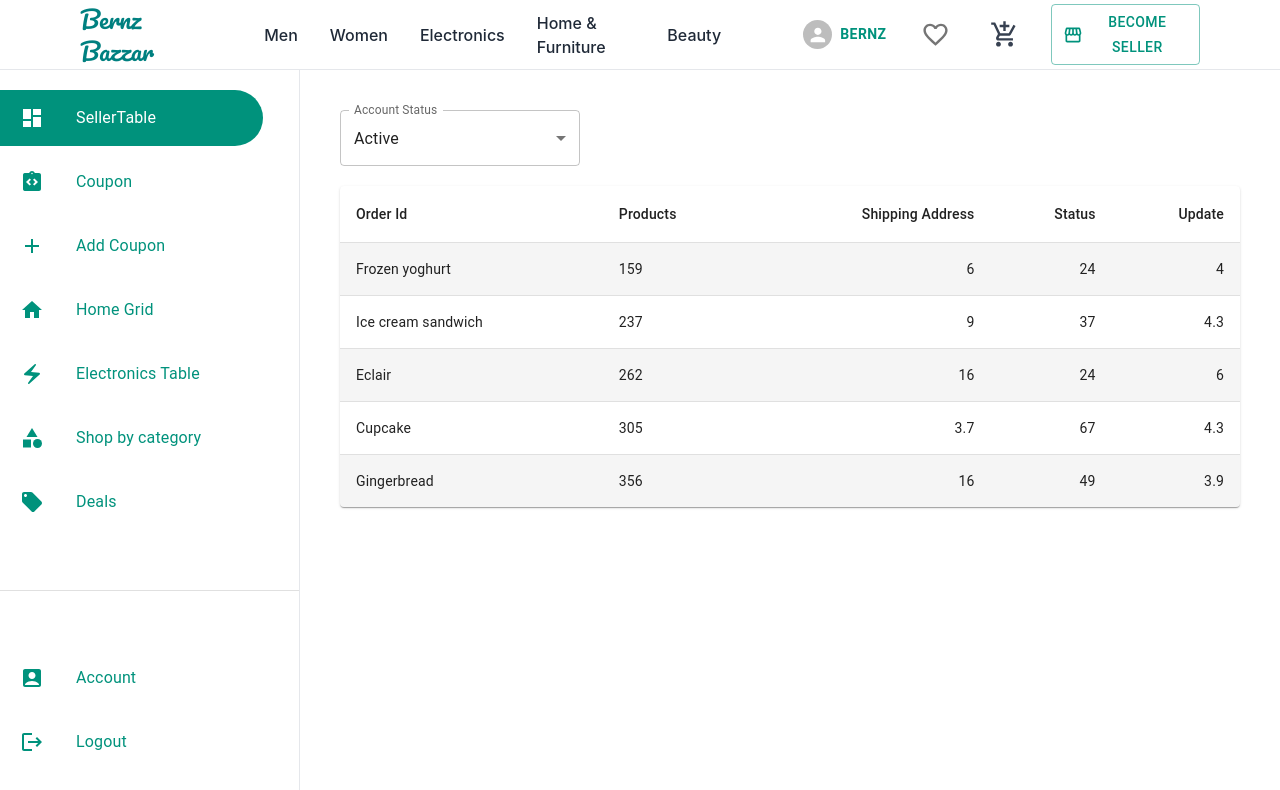
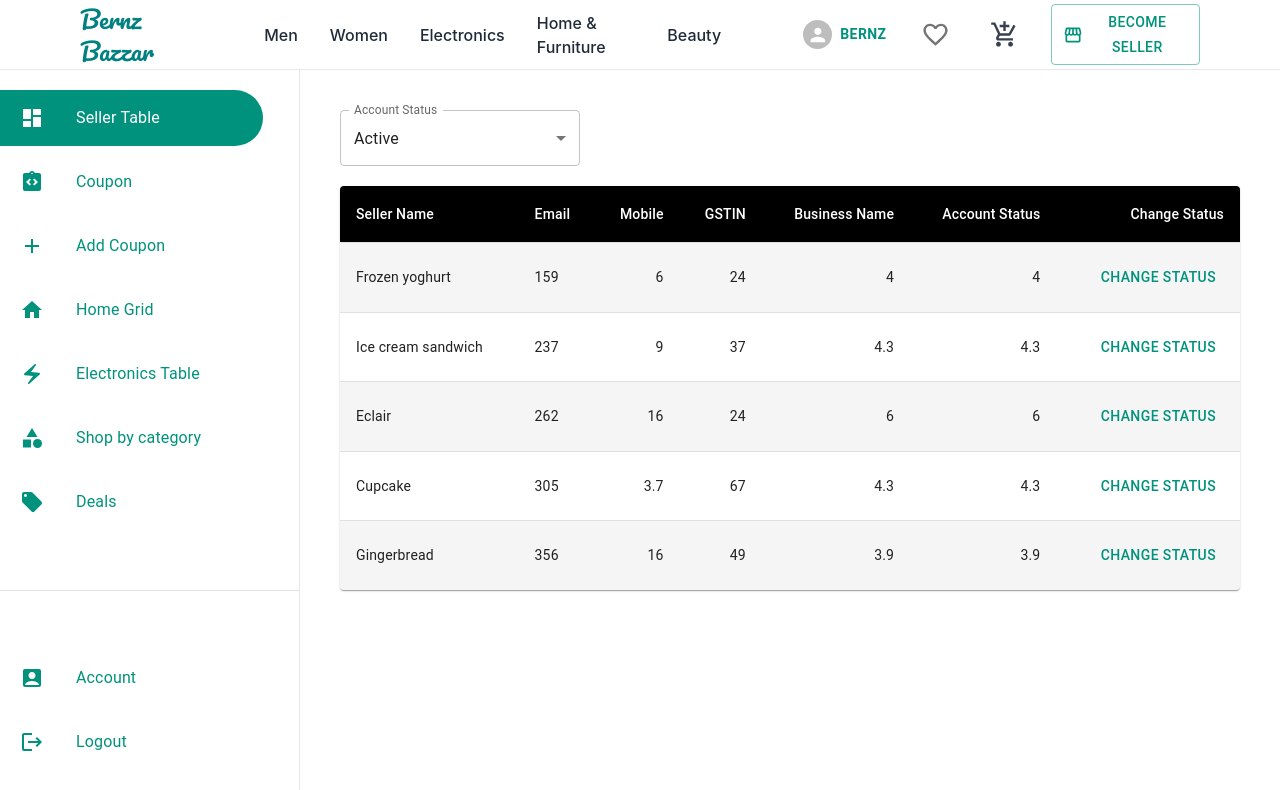
Before and after one commit to Bernie05/eCommerceJava-React, a React (Create React App) app in the folder frontend-ecommerce/: page /admin in a window 1280 px wide. Shown: the top 790 px of the page. Built offline with nearby package versions, Linux system fonts and the light colour scheme; some icons are missing.

Commit message:
add table for coupon and dashboard

```diff
--- a/frontend-ecommerce/src/admin/components/AdminDrawerList.tsx
+++ b/frontend-ecommerce/src/admin/components/AdminDrawerList.tsx
@@ -14,7 +14,7 @@ import {
 
 const menu1 = [
   {
-    name: "SellerTable",
+    name: "Seller Table",
     path: "/admin",
     icon: <Dashboard className="text-primary-color" />,
     activeIcon: <Dashboard className="text-white" />,
--- a/frontend-ecommerce/src/admin/pages/coupon/AddCouponForm.tsx
+++ b/frontend-ecommerce/src/admin/pages/coupon/AddCouponForm.tsx
@@ -1,8 +1,109 @@
 import React from 'react'
+import { useFormik } from 'formik'
+import { Dayjs } from 'dayjs'
+import { DatePicker, LocalizationProvider } from '@mui/x-date-pickers'
+import { AdapterDayjs } from '@mui/x-date-pickers/AdapterDayjs';
+import { Box, Grid } from '@mui/system';
+import { Button, TextField } from '@mui/material';
+
+interface CouponFormValues {
+  code: string,
+  discountPercentage: number,
+  validityStartDate: Dayjs | null,
+  validityEndDate: Dayjs | null,
+  minimumOrderValue: number,
+}
 
 const AddCouponForm = () => {
+  const formik = useFormik<CouponFormValues>({
+    initialValues: {
+      code: "",
+      discountPercentage: 0,
+      validityStartDate: null,
+      validityEndDate: null,
+      minimumOrderValue: 0,
+    },
+    onSubmit: (values: CouponFormValues) => {
+      const formattedValues = {
+        ...values,
+        validityStartDate: (values && values.validityStartDate) ? (values.validityStartDate).toISOString() : null,
+        validityEndDate: (values && values.validityEndDate) ? (values.validityEndDate).toISOString() : null,
+      }
+
+      console.log("formattedValues values: ", formattedValues);
+    }
+  })
+
   return (
-    <div>AddCouponForm</div>
+    <div>
+      <h1 className='text-2xl font-bold text-primary-color pb-5 text-center'> Create new Coupon</h1>
+      <LocalizationProvider dateAdapter={AdapterDayjs}>
+        <Box component={"form"} onSubmit={formik.handleSubmit} sx={{ mt: 3 }}>
+          <Grid container spacing={2}>
+            <Grid size={{ xs: 12, sm: 6}}>
+              <TextField
+                fullWidth
+                name="code"
+                label="Code"
+                value={formik.values.code}
+                onChange={formik.handleChange}
+                error={formik.touched.code && Boolean(formik.errors.code)}
+                helperText={formik.errors.code}
+              />
+            </Grid>
+
+            <Grid size={{ xs: 12, sm: 6}}>
+              <TextField
+                fullWidth
+                name="discountPercentage"
+                label="Discount Percentage"
+                value={formik.values.discountPercentage}
+                onChange={formik.handleChange}
+                error={formik.touched.discountPercentage && Boolean(formik.errors.discountPercentage)}
+                helperText={formik.errors.discountPercentage}
+              />
+            </Grid>
+
+            {/* Date Picker */}
+            <Grid size={{ xs: 12, sm: 6}}>
+              <DatePicker
+                sx={{ width: "100%" }}
+                label="Validatity Start Date"
+                name="validityStartDate"
+                onChange={formik.handleChange}
+                value={formik.values.validityStartDate}
+              />
+            </Grid>
+
+            <Grid size={{ xs: 12, sm: 6}}>
+              <DatePicker
+                sx={{ width: "100%" }}
+                label="Validatity End Date"
+                name="validityEndDate"
+                onChange={formik.handleChange}
+                value={formik.values.validityEndDate}
+              />
+            </Grid>
+
+            <Grid size={{ xs: 12 }}>
+              <TextField
+                fullWidth
+                name="minimumOrderValue"
+                label="Minimum Order Value"
+                value={formik.values.minimumOrderValue}
+                onChange={formik.handleChange}
+                error={formik.touched.minimumOrderValue && Boolean(formik.errors.minimumOrderValue)}
+                helperText={formik.errors.minimumOrderValue}
+              />
+            </Grid>
+
+            <Grid size={{ xs: 12 }}>
+              <Button variant='contained' fullWidth sx={{ py: ".8rem"}}>Create Coupon</Button>
+            </Grid>
+          </Grid>
+        </Box>
+      </LocalizationProvider>
+    </div>
   )
 }
 
--- a/frontend-ecommerce/src/admin/pages/coupon/Coupon.tsx
+++ b/frontend-ecommerce/src/admin/pages/coupon/Coupon.tsx
@@ -1,9 +1,156 @@
-import React from 'react'
+import {
+  Button,
+  FormControl,
+  InputLabel,
+  MenuItem,
+  Select,
+  SelectChangeEvent,
+} from "@mui/material";
+import React, { useState } from "react";import { styled } from '@mui/material/styles';
+import Table from '@mui/material/Table';
+import TableBody from '@mui/material/TableBody';
+import TableContainer from '@mui/material/TableContainer';
+import TableHead from '@mui/material/TableHead';
+import TableRow from '@mui/material/TableRow';
+import Paper from '@mui/material/Paper';
+import TableCell, { tableCellClasses }  from '@mui/material/TableCell';
+import { Delete } from "@mui/icons-material";
 
-const Coupon = () => {
-  return (
-    <div>Coupon</div>
-  )
+const StyledTableCell = styled(TableCell)(({ theme }) => ({
+  [`&.${tableCellClasses.head}`]: {
+    backgroundColor: theme.palette.common.black,
+    color: theme.palette.common.white,
+  },
+  [`&.${tableCellClasses.body}`]: {
+    fontSize: 14,
+  },
+}));
+
+const StyledTableRow = styled(TableRow)(({ theme }) => ({
+  "&:nth-of-type(odd)": {
+    backgroundColor: theme.palette.action.hover,
+  },
+  // hide last border
+  "&:last-child td, &:last-child th": {
+    border: 0,
+  },
+}));
+
+function createData(
+  name: string,
+  calories: number,
+  fat: number,
+  carbs: number,
+  protein: number,
+) {
+  return { name, calories, fat, carbs, protein };
 }
 
-export default Coupon
+const rows = [
+  createData('Frozen yoghurt', 159, 6.0, 24, 4.0),
+  createData('Ice cream sandwich', 237, 9.0, 37, 4.3),
+  createData('Eclair', 262, 16.0, 24, 6.0),
+  createData('Cupcake', 305, 3.7, 67, 4.3),
+  createData('Gingerbread', 356, 16.0, 49, 3.9),
+];
+
+export const accStatus = [
+  {
+    status: "PENDING_VERIFICATION",
+    title: "Pending Verification",
+    description: "",
+  },
+  {
+    status: "ACTIVE",
+    title: "Active",
+    description: "",
+  },
+  {
+    status: "SUSPENDED",
+    title: "Suspended",
+    description: "",
+  },
+  {
+    status: "DEACTIVATED",
+    title: "Deactivated",
+    description: "",
+  },
+  {
+    status: "BANNED",
+    title: "Banned",
+    description: "",
+  },
+  {
+    status: "CLOSED",
+    title: "Close",
+    description: "",
+  },
+];
+const Coupon = () => {
+  const [accountStatus, setAccountStatus] = useState("ACTIVE");
+
+  const handleChange = (event: SelectChangeEvent) => {
+    setAccountStatus(event.target.value as string);
+  };
+
+  return (
+    <>
+      <div className="pb-5 w-60">
+        <FormControl fullWidth>
+          <InputLabel id="account-status">Account Status</InputLabel>
+          <Select
+            labelId="account-status"
+            id="account-status"
+            label="Account Status"
+            value={accountStatus}
+            onChange={handleChange}
+          >
+            {accStatus.map(({ status, title }) => (
+              <MenuItem value={status}>{title}</MenuItem>
+            ))}
+          </Select>
+        </FormControl>
+      </div>
+
+      {/* table */}
+      <div>
+        <TableContainer component={Paper}>
+          <Table sx={{ minWidth: 700 }} aria-label="customized table">
+            <TableHead>
+              <TableRow>
+                <StyledTableCell>Coupon Code</StyledTableCell>
+                <StyledTableCell align="left">Start Date</StyledTableCell>
+                <StyledTableCell align="right">End Date</StyledTableCell>
+                <StyledTableCell align="right">Min Order value</StyledTableCell>
+                <StyledTableCell align="right">Discount %</StyledTableCell>
+                <StyledTableCell align="right">Status</StyledTableCell>
+                <StyledTableCell align="right">Delete</StyledTableCell>
+              </TableRow>
+            </TableHead>
+            <TableBody>
+              {rows.map((row) => (
+                <StyledTableRow key={row.name}>
+                  <StyledTableCell component="th" scope="row">
+                    {row.name}
+                  </StyledTableCell>
+                  <StyledTableCell align="left">{row.calories}</StyledTableCell>
+                  <StyledTableCell align="right">{row.fat}</StyledTableCell>
+                  <StyledTableCell align="right">{row.carbs}</StyledTableCell>
+                  <StyledTableCell align="right">{row.protein}</StyledTableCell>
+                  <StyledTableCell align="right">{row.protein}</StyledTableCell>
+                  <StyledTableCell align="right">
+                    <Button>
+                      <Delete />
+                    </Button>
+                  </StyledTableCell>
+                </StyledTableRow>
+              ))}
+            </TableBody>
+          </Table>
+        </TableContainer>
+      </div>
+    </>
+  );
+};
+
+export default Coupon;
--- a/frontend-ecommerce/src/admin/pages/seller/SellerTables.tsx
+++ b/frontend-ecommerce/src/admin/pages/seller/SellerTables.tsx
@@ -1,4 +1,5 @@
 import {
+  Button,
   FormControl,
   InputLabel,
   MenuItem,
@@ -12,14 +13,14 @@ import TableContainer from '@mui/material/TableContainer';
 import TableHead from '@mui/material/TableHead';
 import TableRow from '@mui/material/TableRow';
 import Paper from '@mui/material/Paper';
-import TableCell, { tableCellClasses } from '@mui/material/TableCell';
+import TableCell, { tableCellClasses }  from '@mui/material/TableCell';
 
 const StyledTableCell = styled(TableCell)(({ theme }) => ({
-  [`&.head`]: {
+  [`&.${tableCellClasses.head}`]: {
     backgroundColor: theme.palette.common.black,
     color: theme.palette.common.white,
   },
-  [`&.body`]: {
+  [`&.${tableCellClasses.body}`]: {
     fontSize: 14,
   },
 }));
@@ -116,13 +117,13 @@ const SellerTables = () => {
           <Table sx={{ minWidth: 700 }} aria-label="customized table">
             <TableHead>
               <TableRow>
-                <StyledTableCell>Order Id</StyledTableCell>
-                <StyledTableCell align="left">Products</StyledTableCell>
-                <StyledTableCell align="right">
-                  Shipping Address
-                </StyledTableCell>
-                <StyledTableCell align="right">Status</StyledTableCell>
-                <StyledTableCell align="right">Update</StyledTableCell>
+                <StyledTableCell>Seller Name</StyledTableCell>
+                <StyledTableCell align="left">Email</StyledTableCell>
+                <StyledTableCell align="right"> Mobile</StyledTableCell>
+                <StyledTableCell align="right"> GSTIN</StyledTableCell>
+                <StyledTableCell align="right"> Business Name</StyledTableCell>
+                <StyledTableCell align="right">Account Status</StyledTableCell>
+                <StyledTableCell align="right">Change Status</StyledTableCell>
               </TableRow>
             </TableHead>
             <TableBody>
@@ -135,6 +136,10 @@ const SellerTables = () => {
                   <StyledTableCell align="right">{row.fat}</StyledTableCell>
                   <StyledTableCell align="right">{row.carbs}</StyledTableCell>
                   <StyledTableCell align="right">{row.protein}</StyledTableCell>
+                  <StyledTableCell align="right">{row.protein}</StyledTableCell>
+                  <StyledTableCell align="right">
+                    <Button>Change Status</Button>
+                  </StyledTableCell>
                 </StyledTableRow>
               ))}
             </TableBody>
```
